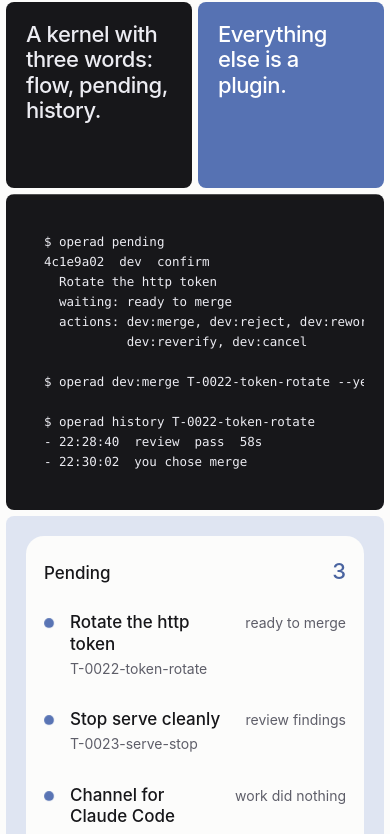
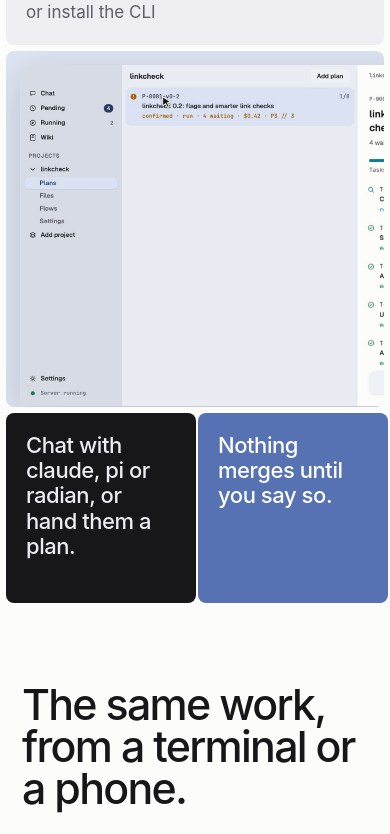
Before and after one commit to operad-io/operad-site, a plain HTML site: page index.html in a window 390 px wide. Shown: the part 329-1163 px from the top of the page. Drawn offline with Linux system fonts and the light colour scheme.

Commit message:
Hero: lead with the desktop app (draft)
The hero shows the desktop app with a download button; the terminal and
phone tiles move to a new developers section below it. The download link
points at the latest GitHub release until the DMG asset exists, and the
screenshot is a placeholder from a demo recording.

Co-Authored-By: Claude Fable 5.2 <noreply@anthropic.com>
Claude-Session: https://claude.ai/code/session_01XTVEmMSYLTSW2vCcxphpR7

```diff
--- a/index.html
+++ b/index.html
@@ -99,20 +99,33 @@
     <a class="gh" href="https://x.com/zyinghai" aria-label="X" title="X"><svg viewBox="0 0 24 24" width="16" height="16" aria-hidden="true"><path fill="currentColor" d="M18.244 2.25h3.308l-7.227 8.26 8.502 11.24H16.17l-5.214-6.817L4.99 21.75H1.68l7.73-8.835L1.254 2.25H8.08l4.713 6.231zm-1.161 17.52h1.833L7.084 4.126H5.117z"/></svg></a>
     <a class="gh lang" href="zh/" hreflang="zh" lang="zh" aria-label="中文" title="中文"><b>EN</b><i>/</i><span>中</span></a>
   </nav>
-  <a class="tile go" href="#install">Run it</a>
+  <a class="tile go" href="https://github.com/operad-io/operad/releases/latest">Download</a>
 </header>
 
 <main id="top">
 
-<section class="hero board" aria-label="operad">
+<section class="hero hero-app board" aria-label="operad">
   <div class="tile paper name">
     <p class="state s3">An open orchestration layer for coding agents.</p>
     <h1>operad</h1>
+    <p class="dl"><a class="btn-dl" href="https://github.com/operad-io/operad/releases/latest">Download for macOS</a><a class="alt" href="#developers">or install the CLI</a></p>
   </div>
 
-  <div class="tile term shutter" aria-label="Output of operad pending">
-    <div class="shutter-in">
-<pre data-ui><code>$ operad pending
+  <div class="tile soft shot shutter" aria-label="The operad desktop app: a plan with eight tasks, some merged, some waiting, some running">
+    <div class="shutter-in"><img src="media/desktop-plan.png" width="2000" height="1250" alt="The operad desktop app: a plan with eight tasks, some merged, some waiting, some running"></div>
+  </div>
+
+  <div class="pair">
+    <div class="tile dark"><p class="s3">Chat with claude, pi or radian, or hand them a plan.</p></div>
+    <div class="tile acc"><p class="s3">Nothing merges until you say so.</p></div>
+  </div>
+</section>
+
+<section id="developers" class="band" aria-labelledby="developers-h">
+  <h2 id="developers-h">The same work, from a terminal or a phone.</h2>
+  <div class="board dev-pair">
+  <div class="tile term" aria-label="Output of operad pending">
+    <pre data-ui><code>$ operad pending
 4c1e9a02  dev  confirm
   Rotate the http token
   waiting: ready to merge
@@ -124,7 +137,6 @@ $ operad dev:merge T-0022-token-rotate --yes
 $ operad history T-0022-token-rotate
 - 22:28:40  review  pass  58s
 - 22:30:02  you chose merge</code></pre>
-    </div>
   </div>
 
   <div class="tile soft phone-tile" aria-label="The pending list in the iPhone app">
@@ -138,10 +150,6 @@ $ operad history T-0022-token-rotate
       </ul>
     </div>
   </div>
-
-  <div class="pair">
-    <div class="tile dark"><p class="s3">A kernel with three words: flow, pending, history.</p></div>
-    <div class="tile acc"><p class="s3">Everything else is a plugin.</p></div>
   </div>
 </section>
 
--- a/style.css
+++ b/style.css
@@ -108,6 +108,20 @@ pre code { font-size: inherit; }
 .mk { width: 10px; height: 10px; border-radius: 50%; margin-top: 6px; display: block; }
 .mk.acc { background: var(--acc); }
 .mk.run { background: var(--run); }
+/* hero, desktop first: name and pair on the left, the app on the right */
+.hero-app { grid-template-rows: minmax(0, 1fr) auto; }
+.hero-app .name { grid-column: 1 / 6; grid-row: 1; }
+.hero-app .pair .tile { min-height: 190px; }
+.hero-app .pair { grid-column: 1 / 6; grid-row: 2; }
+.hero-app .shot { grid-column: 6 / 13; grid-row: 1 / 3; }
+.shot { padding: 28px 0 0 28px; overflow: hidden; position: relative; display: flex; align-items: center; }
+.shot .shutter-in { width: 100%; }
+.shot img { display: block; width: 138%; height: auto; max-width: none; border-radius: 10px 0 0 0; box-shadow: 0 10px 40px rgba(20, 24, 40, .18); }
+.dl { display: flex; flex-wrap: wrap; align-items: center; gap: 18px; margin-top: 22px; }
+.btn-dl { background: var(--acc); color: var(--on); font-weight: 500; padding: 14px 22px; border-radius: var(--r); text-decoration: none; }
+.btn-dl:hover { background: var(--deep); }
+.dl .alt { color: var(--weak); font-size: var(--s4); }
+.dev-pair > * { grid-column: span 6; min-height: 340px; }
 .pair { grid-column: span 6; display: grid; grid-template-columns: 1fr 1fr; gap: var(--gap); }
 .pair .tile { margin: 0; }
 
@@ -268,6 +282,12 @@ html:not(.js) .r-open { display: block; background: var(--tile); }
   .fnote { grid-column: 1 / -1; margin-top: 24px; }
 }
 @media (max-width: 720px) {
+  .hero-app .name, .hero-app .pair, .hero-app .shot { grid-column: 1 / -1; grid-row: auto; }
+  .hero-app .shot { order: 1; padding: 14px 0 0 14px; }
+  .hero-app { grid-template-rows: none; }
+  .hero-app .shot img { width: 150%; }
+  .hero-app .pair { order: 2; }
+  .dev-pair > * { grid-column: 1 / -1; }
   .hero { grid-template-rows: none; min-height: 0; }
   .hero > * { grid-column: 1 / -1; }
   .name { min-height: 30svh; }
```
Also changed, not shown: zh/index.html (+22 -14 lines), media/desktop-plan.png (added).
